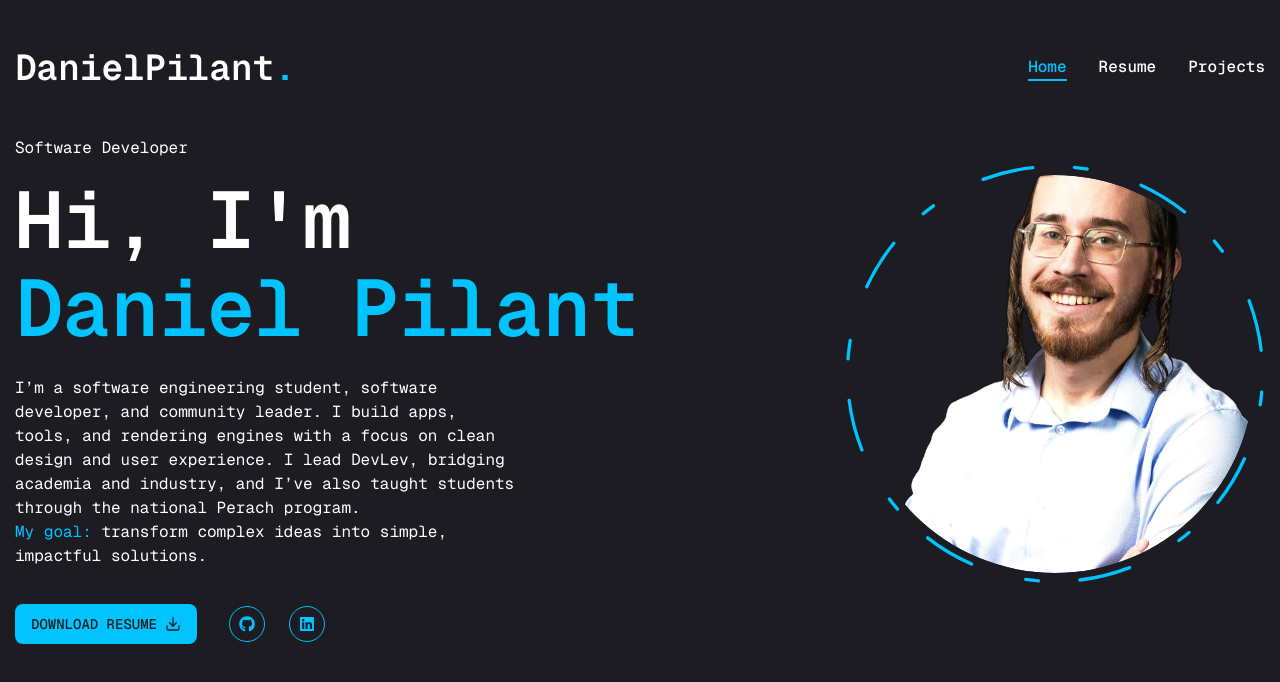
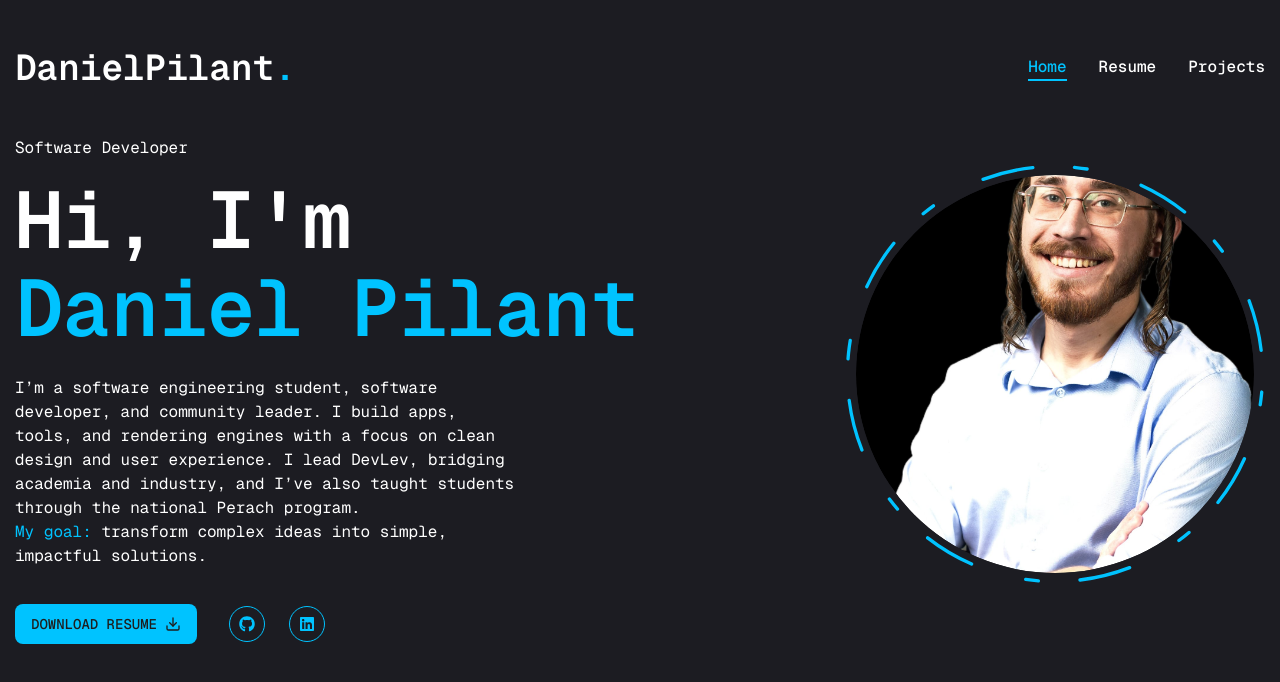
Before and after one commit to DanielPilant/portfolio, a Next.js app: page / in a window 1280 px wide. Shown: the top 682 px of the page. Built offline with nearby package versions, Linux system fonts and the light colour scheme.

Commit message:
Update image source in Photo component

```diff
--- a/components/Photo.tsx
+++ b/components/Photo.tsx
@@ -17,7 +17,7 @@ const Photo = () => {
         {/* image inside a smaller circle */}
         <div className="relative w-[200px] xl:w-[398px] aspect-square rounded-full overflow-hidden z-10">
           <Image
-            src="/assets/images/Me2.png"
+            src="/assets/images/Me.jpg"
             alt="Daniel Pilant"
             fill
             priority
```
